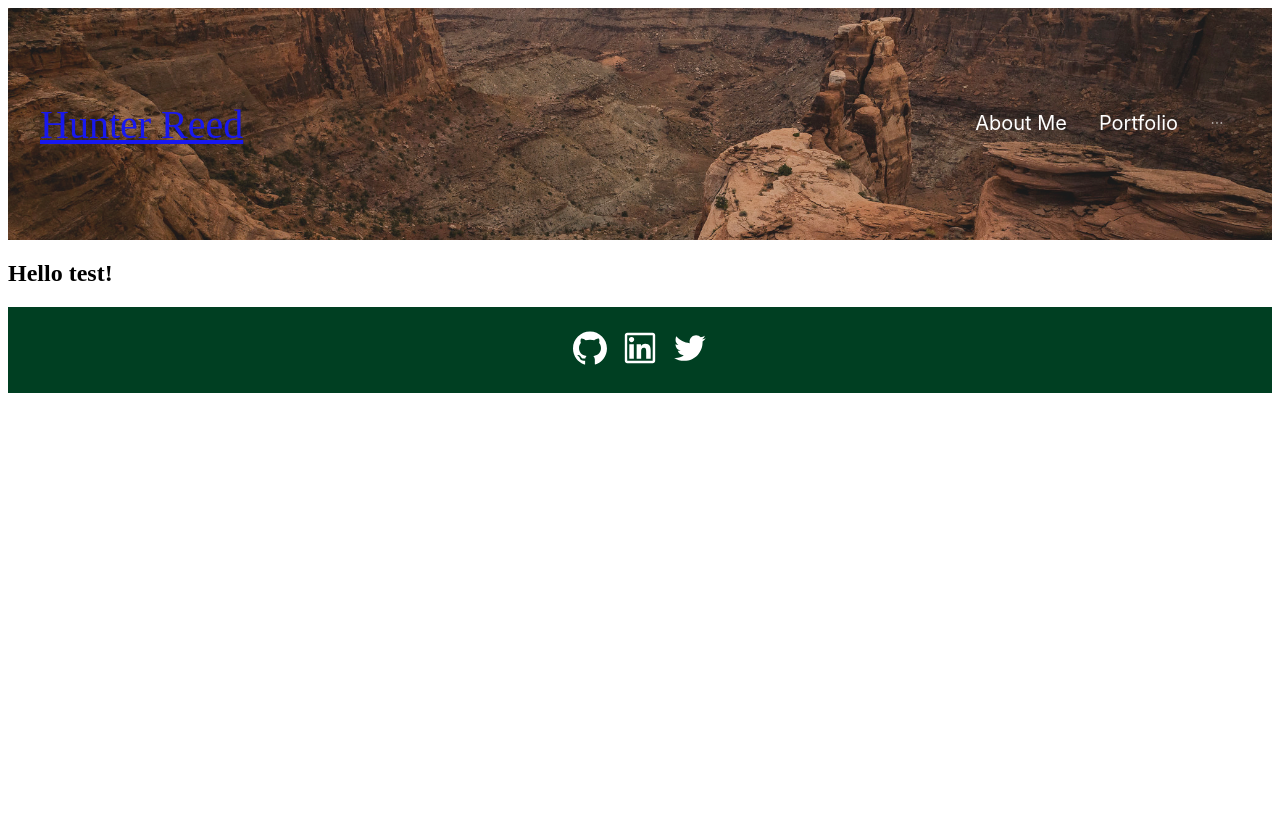
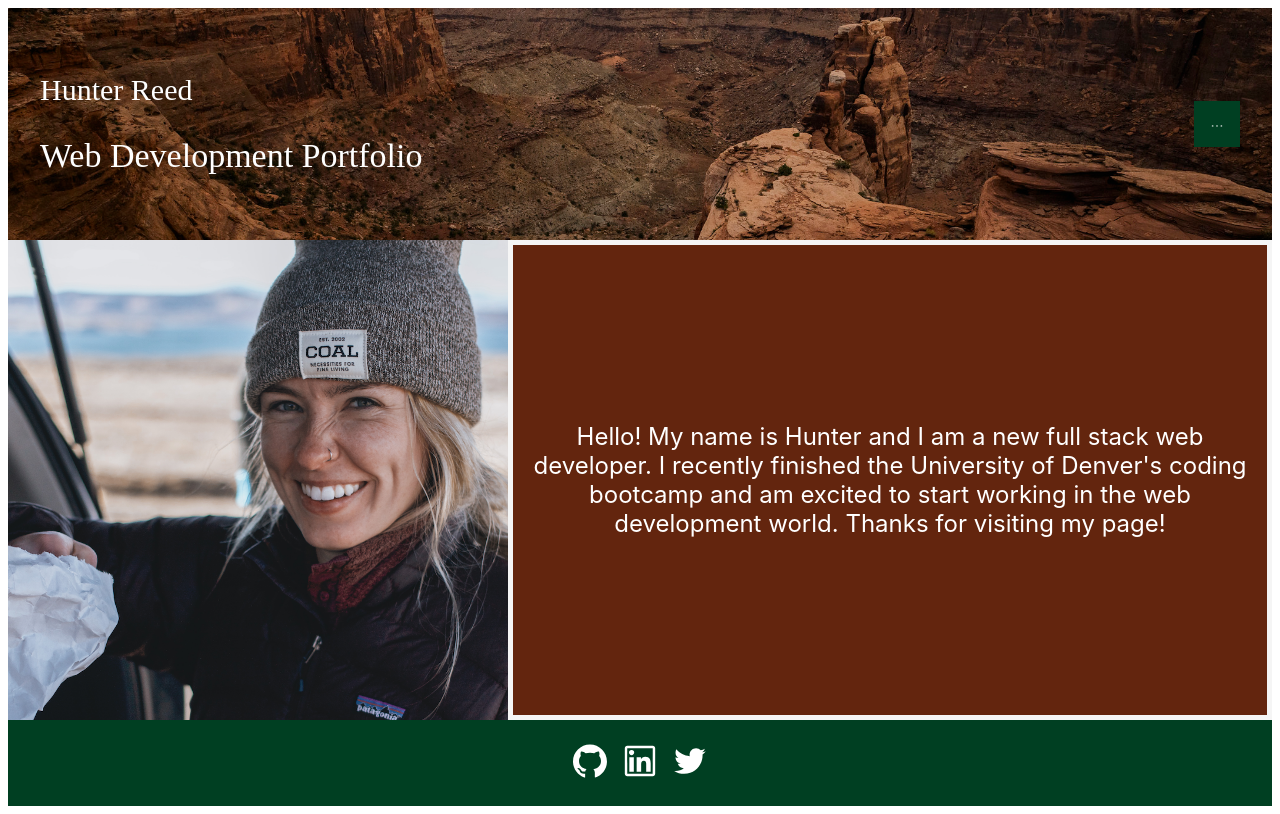
Before and after one commit to huntrreed/react-portfolio, a React (Vite) app: page / in a window 1280 px wide. Built offline with nearby package versions, Linux system fonts and the light colour scheme.

Commit message:
home page

```diff
--- a/src/App.css
+++ b/src/App.css
@@ -15,34 +15,34 @@
   justify-content: space-between;
   padding: 1rem 2rem;
   background-image: url('./assets/image-1.jpg');
-  opacity: 90%;
   background-size: cover;
   background-position: center;
   height: 200px;
 }
 
-.title{
-  font-size: 40px;
-  color: #dcdfdd;
+.title {
+  font-size: 30px;
+  color: white;
+}
+
+.subtitle {
+  font-size: 34px;
+  color: white;
+  margin-top: 30px;
+  border: 2px;
+}
+
+.menu {
+  background-color: var(--green);
+  border-bottom: none;
+  font-size: 21px;
+  color: white;
+  display: flex;
   align-items: center;
 }
 
-.menu {
-  background-color: transparent;
-  border-bottom: none;
-}
-
-/*  antd menu item colors */
-.ant-menu-dark.ant-menu-horizontal > .ant-menu-item:hover,
-.ant-menu-dark.ant-menu-horizontal > .ant-menu-item-active,
-.ant-menu-dark.ant-menu-horizontal > .ant-menu-item-selected,
-.ant-menu-dark.ant-menu-horizontal > .ant-menu-item:focus {
-  background-color: rgba(255, 255, 255, 0.1);
-}
-
-.ant-menu-dark.ant-menu-horizontal > .ant-menu-item a {
-  color: white;
-  font-size: 20px;
+.ant-menu-horizontal:not(.ant-menu-dark) > .ant-menu-item-selected a {
+  color: orange;
 }
 
 /*footer*/
@@ -198,3 +198,17 @@
 .image-container:hover .project-subtitle {
   display: block;
 }
+
+/*home*/
+.home-content {
+  margin: 5px 5px;
+  font-size: 24px;
+  overflow: 'initial';
+  color: white;
+  display: flex;
+  align-items: center;
+  justify-content: center;
+  background-color: var(--darkestred);
+  text-align: center;
+  padding: 20px;
+}
--- a/src/components/Header/index.jsx
+++ b/src/components/Header/index.jsx
@@ -5,8 +5,9 @@ import { Menu } from 'antd';
 const Header = () => {
   return (
     <header className="header">
-      <div className="title">
-        <Link to="/">Hunter Reed</Link>
+      <div>
+        <div className="title">Hunter Reed</div>
+        <div className="subtitle">Web Development Portfolio</div>
       </div>
       <Menu mode="horizontal" theme="dark" className="menu">
         <Menu.Item key="about">
--- a/src/pages/Home.jsx
+++ b/src/pages/Home.jsx
@@ -1,11 +1,20 @@
 import React from 'react';
+import { Layout } from 'antd';
+import SiderImage from '../assets/me.jpg';
 
-const HomePage = () => {
+const { Header, Footer, Sider, Content } = Layout;
+
+const Home = () => {
   return (
-    <div className="home-page">
-      <h2>Hello test!</h2>
-    </div>
+    <Layout style={{ minHeight: '60vh' }}>
+      <Layout>
+        <Sider width={500} style={{ background: `url(${SiderImage}) no-repeat center center`, backgroundSize: 'cover' }} />
+        <Content className="home-content">
+          Hello! My name is Hunter and I am a new full stack web developer. I recently finished the University of Denver's coding bootcamp and am excited to start working in the web development world. Thanks for visiting my page!
+        </Content>
+      </Layout>
+    </Layout>
   );
 };
 
-export default HomePage;
+export default Home;
```
Also changed, not shown: src/components/BucketForm.jsx (deleted, +0 -84 lines), src/pages/Profile.jsx (deleted, +0 -69 lines), src/assets/me.jpg (added).
